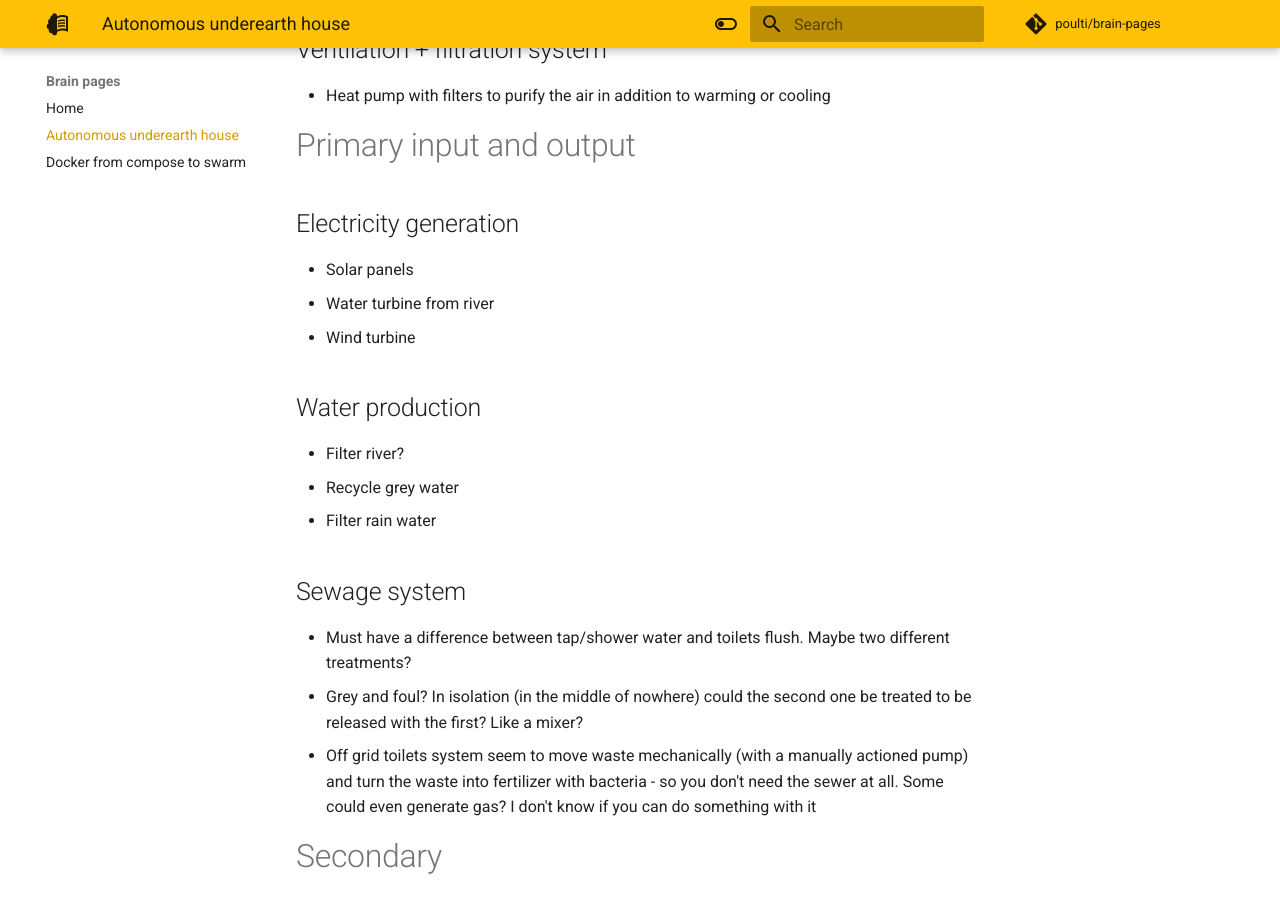
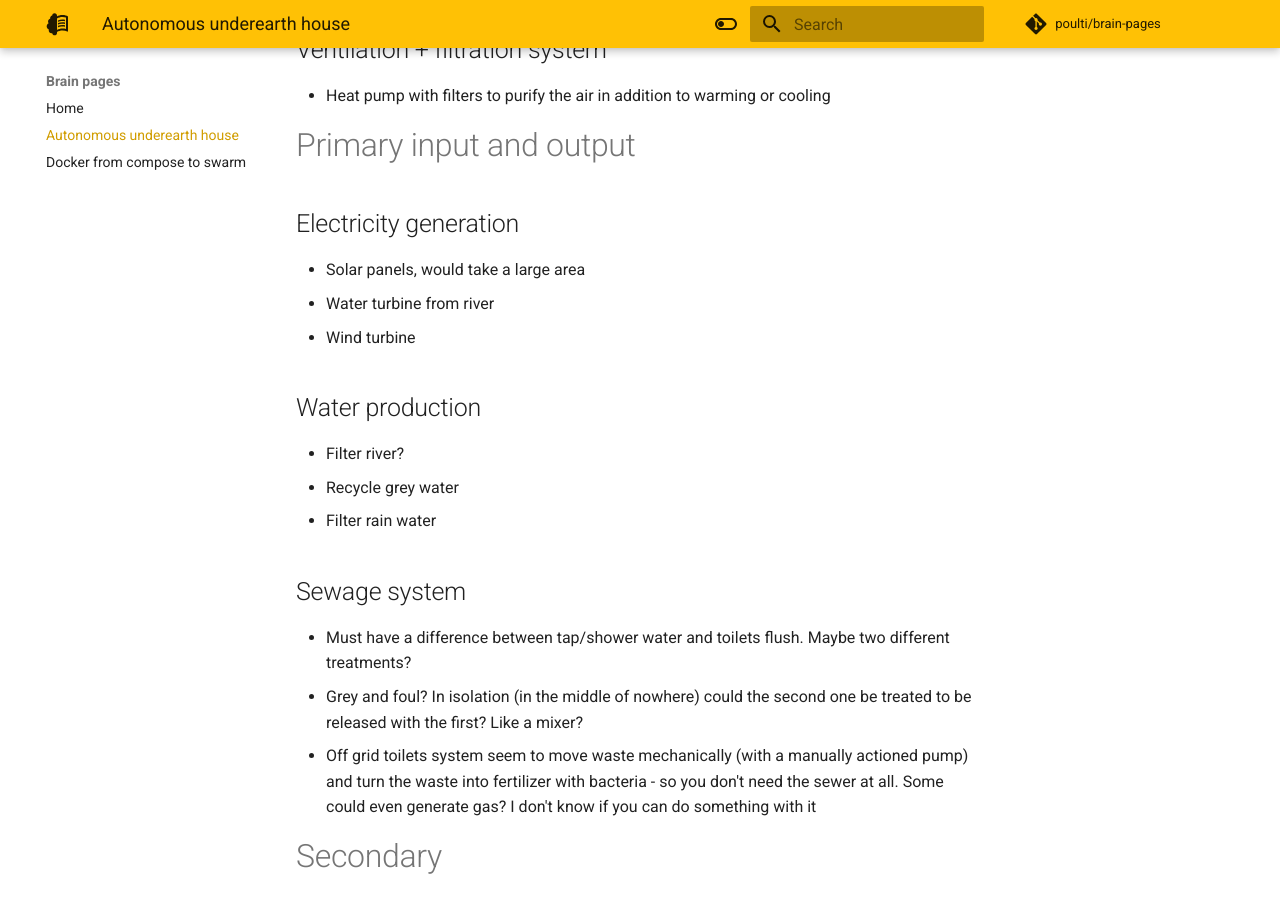
Before and after one commit to poulti/brain-pages, an MkDocs documentation site: the page built from docs/autonomous-underearth-house.md, in a window 1280 px wide and 900 px high, scrolled down 921 px. Built offline with MkDocs 1.6.1 and Material for MkDocs 9.7.7, drawn with Linux system fonts in a browser that asks for light colours; comment, search, counter and statistics services are not loaded.

Commit message:
Add to solar panel

```diff
--- a/docs/autonomous-underearth-house.md
+++ b/docs/autonomous-underearth-house.md
@@ -25,7 +25,7 @@ Shouldn't be too much of a problem under earth.
 
 # Primary input and output
 ## Electricity generation
-- Solar panels
+- Solar panels, would take a large area
 - Water turbine from river
 - Wind turbine
 ## Water production
```
